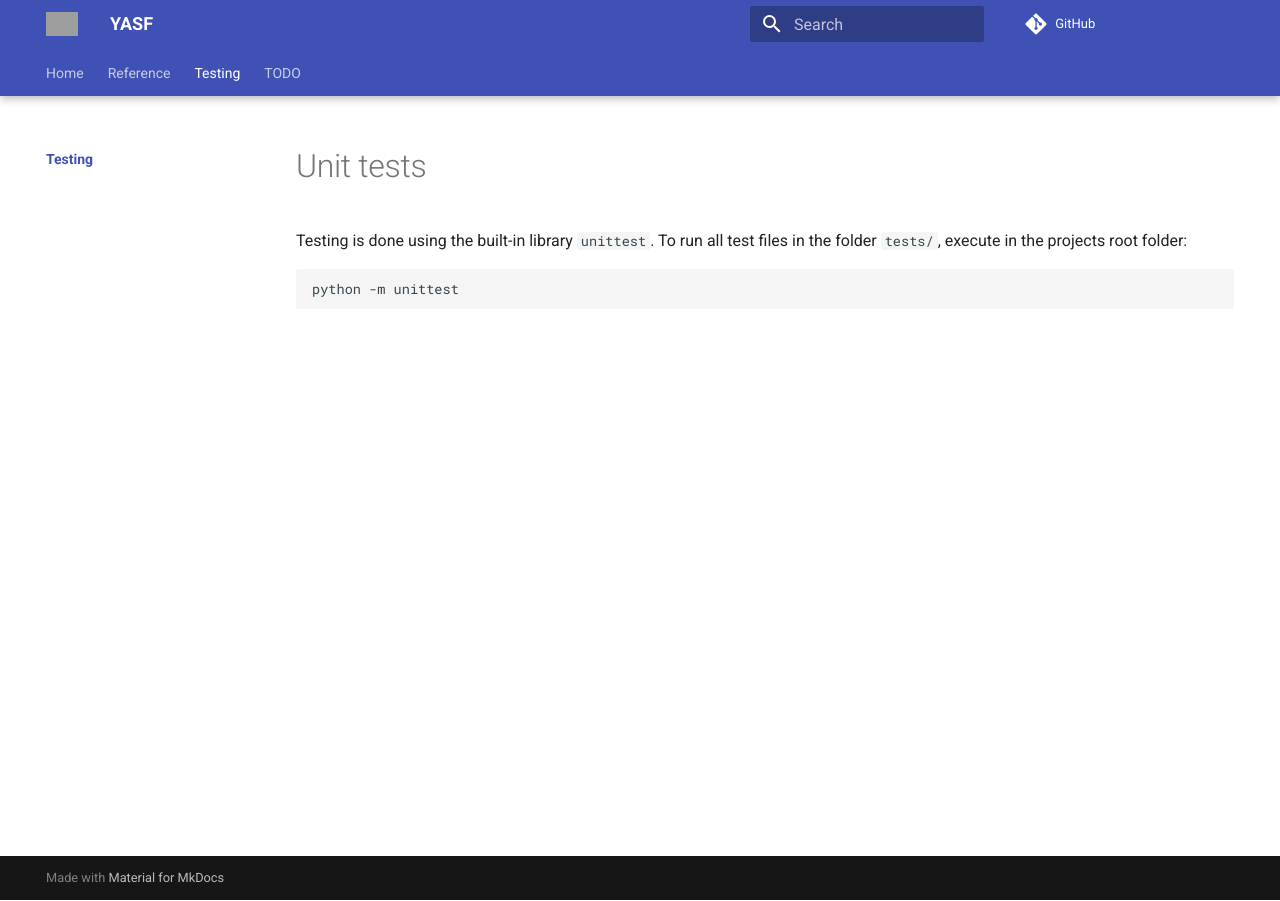
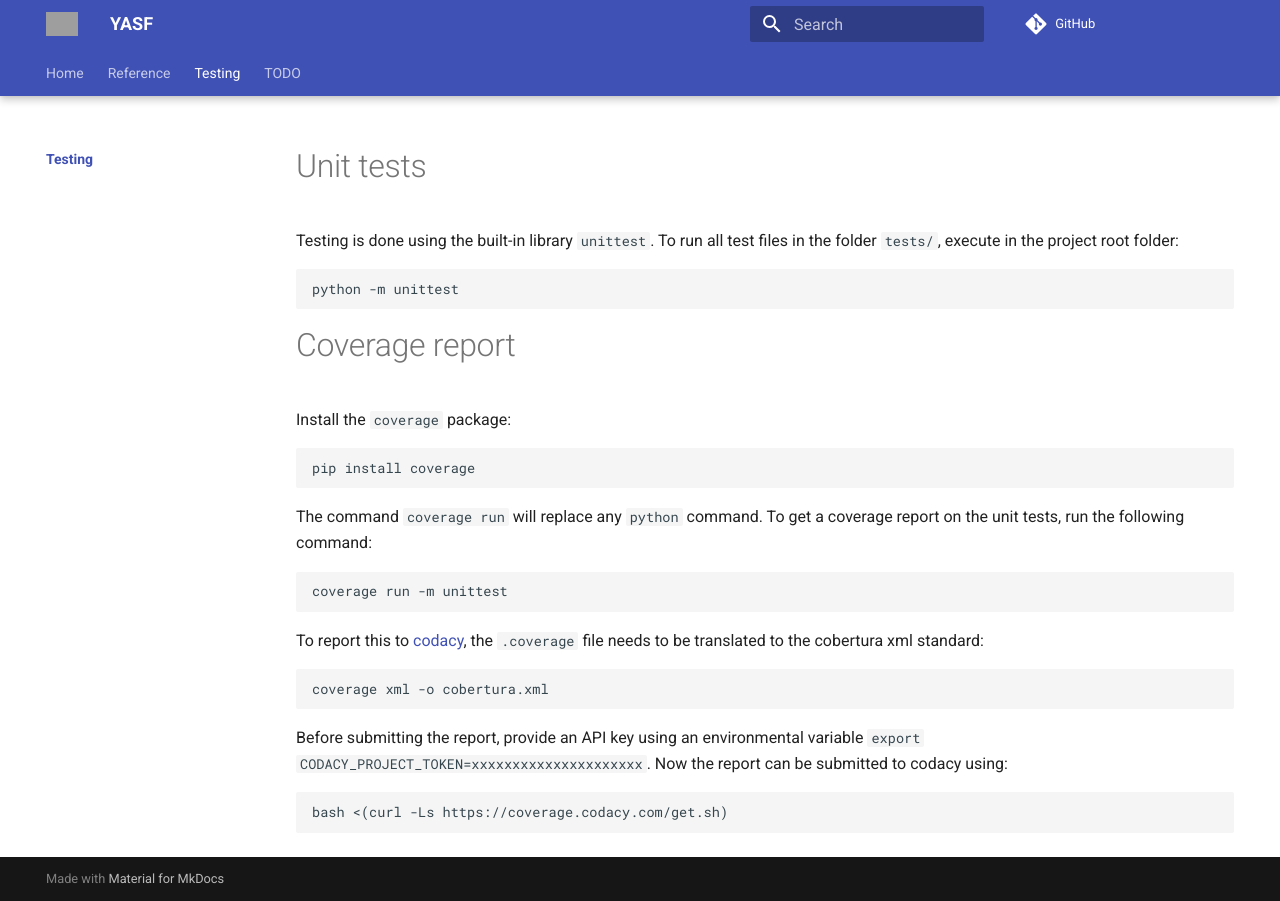
Before and after one commit to AGBV/YASF, an MkDocs documentation site: the page built from docs/testing/index.md, in a window 1280 px wide. Built offline with MkDocs 1.6.1 and Material for MkDocs 9.7.7, drawn with Linux system fonts in a browser that asks for light colours; comment, search, counter and statistics services are not loaded; grey boxes are pictures that could not be loaded.

Commit message:
Add coverage section

````diff
--- a/docs/testing/index.md
+++ b/docs/testing/index.md
@@ -1,5 +1,24 @@
 # Unit tests
-Testing is done using the built-in library `unittest`. To run all test files in the folder `tests/`, execute in the projects root folder:
+Testing is done using the built-in library `unittest`. To run all test files in the folder `tests/`, execute in the project root folder:
 ```sh
 python -m unittest
 ```
+
+# Coverage report
+Install the `coverage` package:
+```sh
+pip install coverage
+```
+The command `coverage run` will replace any `python` command. To get a coverage report on the unit tests, run the following command:
+```sh
+coverage run -m unittest
+```
+To report this to [codacy](https://app.codacy.com/gh/AGBV/YASF), the `.coverage` file needs to be translated to the cobertura xml standard:
+```sh
+coverage xml -o cobertura.xml
+```
+Before submitting the report, provide an API key using an environmental variable `export CODACY_PROJECT_TOKEN=xxxxxxxxxxxxxxxxxxxxx`.
+Now the report can be submitted to codacy using:
+```sh
+bash <(curl -Ls https://coverage.codacy.com/get.sh)
+```
````
